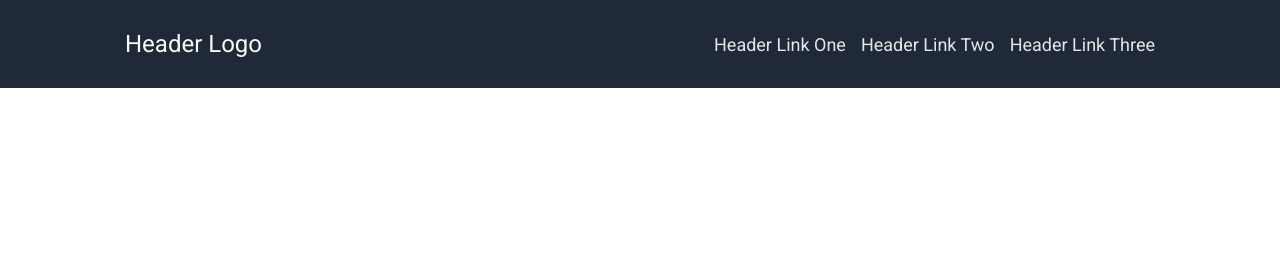
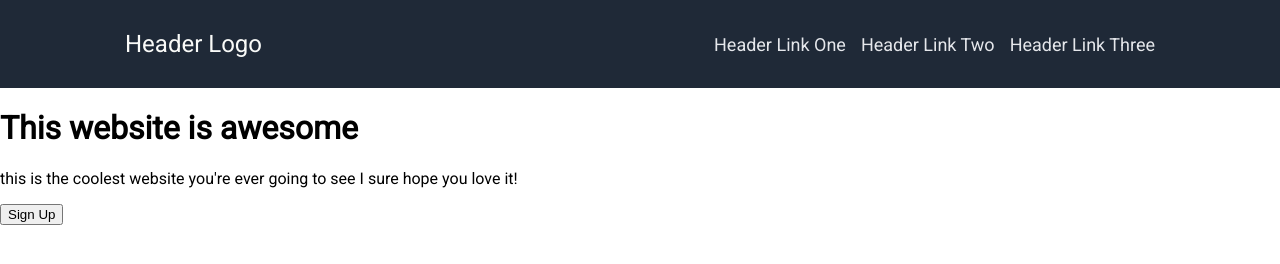
Before and after one commit to tunanocrust17/landing-page, a plain HTML site: page index.html in a window 1280 px wide. Drawn offline with Linux system fonts and the light colour scheme.

Commit message:
added a new section for the title section and separated into a left-title and right-title

```diff
--- a/index.html
+++ b/index.html
@@ -19,5 +19,15 @@
                 <li><a href="#">Header Link Three</a></li>
             </ul>
         </div>
+        <div class="title">
+            <div class="left-title">
+                <h1>This website is awesome</h1>
+                <p>this is the coolest website you're ever going to see I sure hope you love it!</p>
+                <button class="sign-up-button">Sign Up</button>
+            </div>
+            <div class="right-title">
+                <img src="" alt="">
+            </div>
+        </div>
     </body>
 </html>
```
